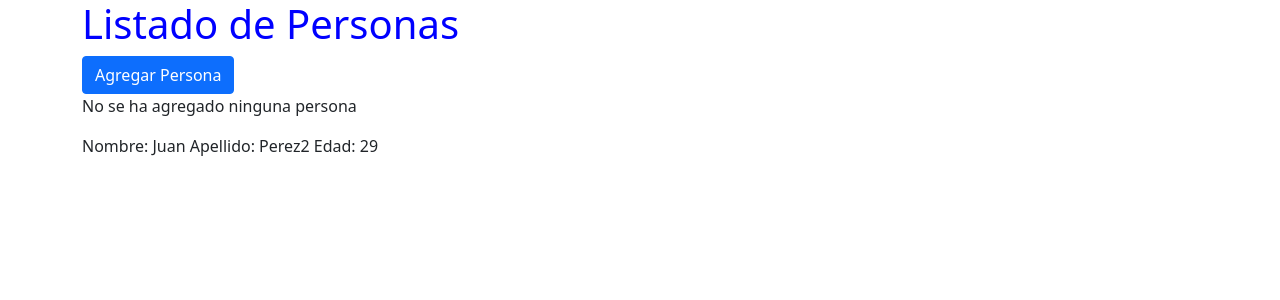
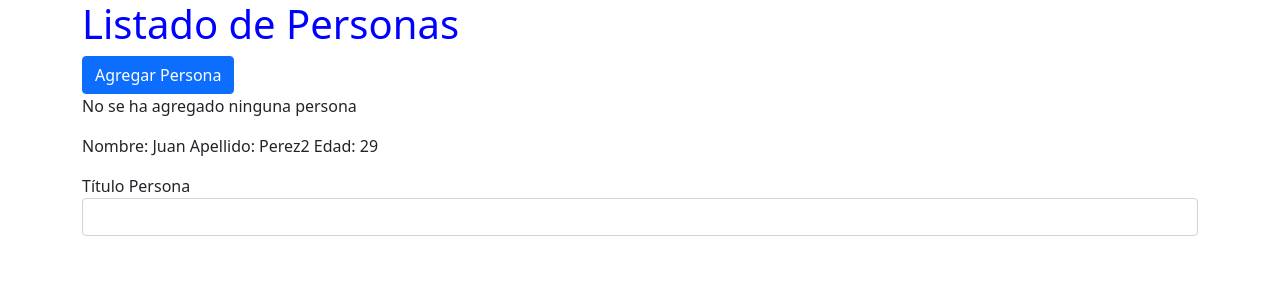
Before and after one commit to JarlinFonseca/Curso-de-Angular-y-TypeScript, an Angular app in the folder mi-primera-app/: page / in a window 1280 px wide. Shown: the top 300 px of the page. Built offline with nearby package versions, Linux system fonts and the light colour scheme.

Commit message:
Event Binding Parte 2

```diff
--- a/mi-primera-app/src/app/personas/personas.component.html
+++ b/mi-primera-app/src/app/personas/personas.component.html
@@ -6,6 +6,9 @@
       (click)='agregarPersona()'>Agregar Persona</button>
       <p>{{mensaje}} </p>
       <app-persona></app-persona>
+      <label>Título Persona</label>
+      <input type="text" class="form-control" (input)='modificarTitulo($event)'>
+      {{titulo}}
     </div>
   </div>
 </div>
--- a/mi-primera-app/src/app/personas/personas.component.ts
+++ b/mi-primera-app/src/app/personas/personas.component.ts
@@ -10,10 +10,15 @@
  export class PersonasComponent{
      deshabilitar = false;
      mensaje = 'No se ha agregado ninguna persona';
+     titulo = '';
 
      agregarPersona(){
             this.mensaje = 'Persona agregada';
      }
 
+     modificarTitulo(event: Event){
+        this.titulo = (<HTMLInputElement>event.target).value;
+     }
+
 
  }
```
